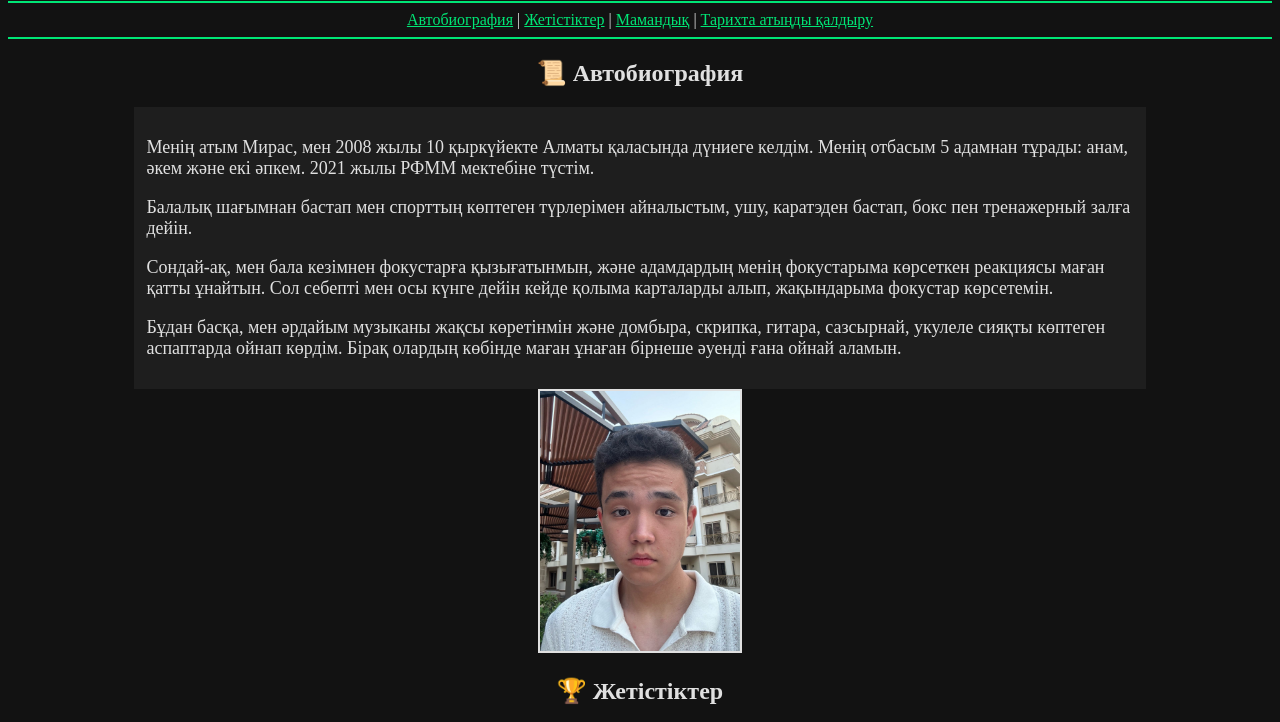
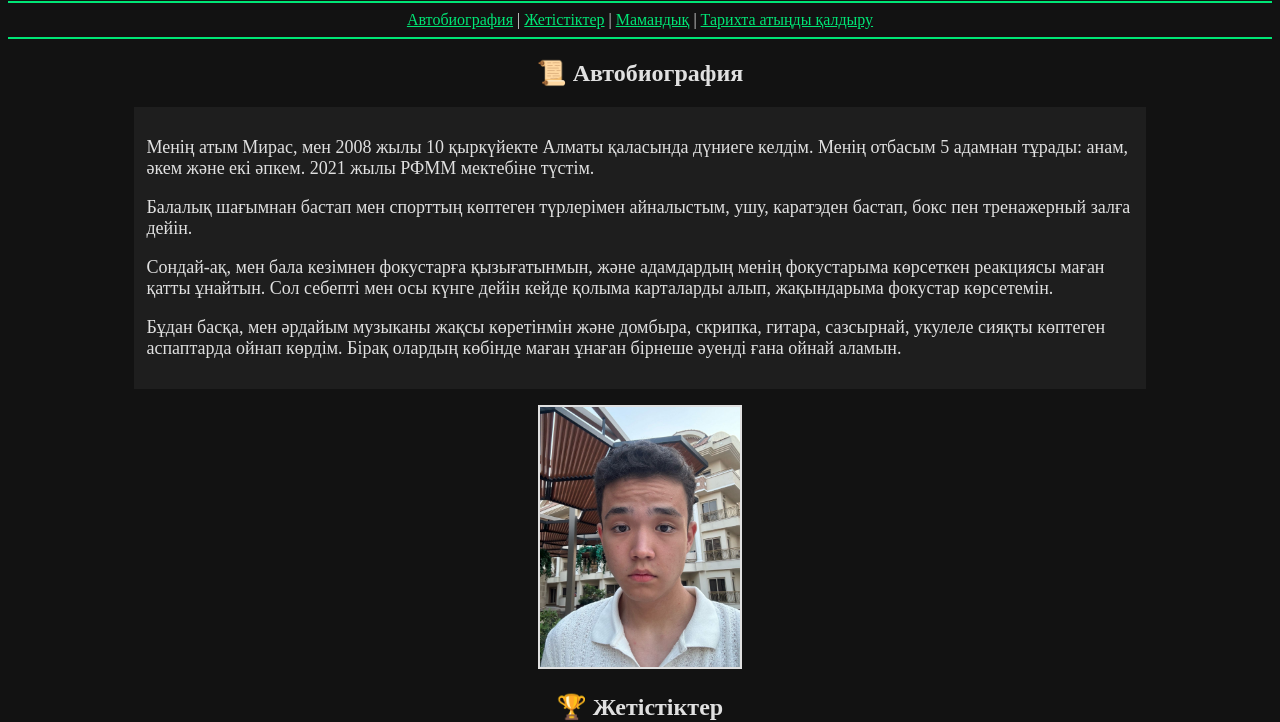
Before and after one commit to vinovenchel/portfolio.github.io, a plain HTML site: page index.html in a window 1280 px wide. Shown: the part 79-801 px from the top of the page. Drawn offline with Linux system fonts and the light colour scheme.

Commit message:
Update index.html

```diff
--- a/index.html
+++ b/index.html
@@ -30,7 +30,7 @@
 
 
 <center>
-    <img src="asa.jpg" alt="Менің суретім" width="200" height="260" border="2">
+   <p> <img src="asa.jpg" alt="Менің суретім" width="200" height="260" border="2"></p>
 </center>
 
 <h2 id="achievements" align="center">🏆 Жетістіктер</h2>
```
